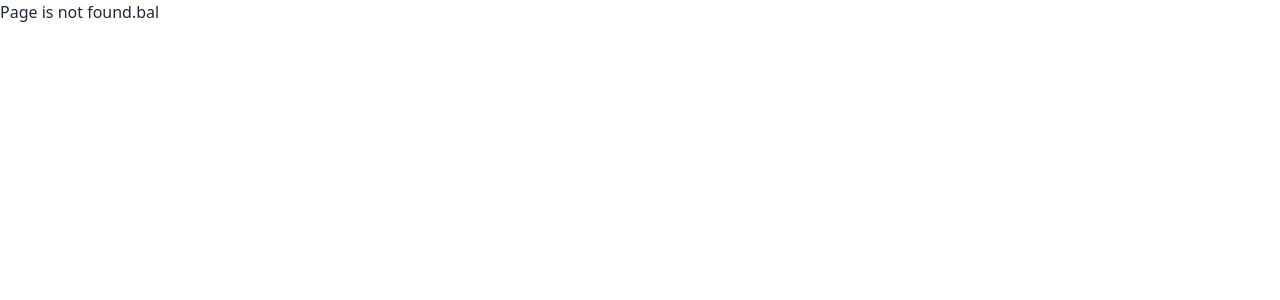
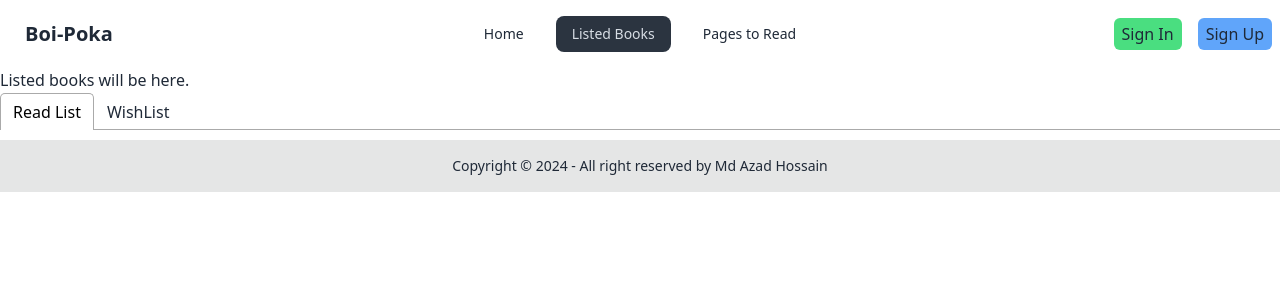
Before and after one commit to Md-Azad/boi-poka, a React (Vite) app: page /listedbooks in a window 1280 px wide. Before the commit this address had no page. Shown: the top 300 px of the page. Built offline with nearby package versions, Linux system fonts and the light colour scheme; a web font is replaced by a local one.

Commit message:
add to read list functionality added

```diff
--- a/package.json
+++ b/package.json
@@ -15,6 +15,7 @@
     "react": "^18.3.1",
     "react-dom": "^18.3.1",
     "react-router-dom": "^6.27.0",
+    "react-tabs": "^6.0.2",
     "sort-by": "^1.2.0"
   },
   "devDependencies": {
--- a/src/components/BookCard/BookCard.jsx
+++ b/src/components/BookCard/BookCard.jsx
@@ -3,8 +3,8 @@ import { Link } from "react-router-dom";
 const BookCard = ({ book }) => {
   const { bookId, image, bookName, author, tags, category } = book;
   return (
-    <Link to={`book/${bookId}`}>
-      <div className="card shadow-xl p-4 border ">
+    <Link to={`/book/${bookId}`}>
+      <div className="card shadow-xl p-4 border max-w-96 my-4 ">
         <div className="bg-gray-200 py-4 rounded-lg">
           <figure className="w-32 h-56 mx-auto">
             <img className="w-full rounded-lg" src={image} alt="Shoes" />
@@ -12,7 +12,7 @@ const BookCard = ({ book }) => {
         </div>
         <div className="space-y-8 my-4">
           <div className="flex gap-4 ">
-            {tags.map((tag, index) => (
+            {tags?.map((tag, index) => (
               <p className="bg-green-100 rounded-md" key={index}>
                 {tag}
               </p>
--- /dev/null
+++ b/src/components/ListedBooks/ListedBooks.jsx
@@ -0,0 +1,41 @@
+import { useEffect, useState } from "react";
+import { Tab, Tabs, TabList, TabPanel } from "react-tabs";
+import "react-tabs/style/react-tabs.css";
+import { getStoredData } from "../../utility/storedata";
+import { useLoaderData } from "react-router-dom";
+import BookCard from "../BookCard/BookCard";
+
+const ListedBooks = () => {
+  const [bookList, setBooks] = useState([]);
+  const allBooks = useLoaderData();
+
+  useEffect(() => {
+    const readBooks = getStoredData();
+    const books = allBooks.filter((book) => readBooks.includes(book.bookId));
+    setBooks(books);
+  }, []);
+
+  return (
+    <div>
+      <h1>Listed books will be here.</h1>
+      <Tabs>
+        <TabList>
+          <Tab>Read List</Tab>
+          <Tab>WishList</Tab>
+        </TabList>
+
+        <TabPanel>
+          {bookList &&
+            bookList.map((book, index) => (
+              <BookCard key={index} book={book}></BookCard>
+            ))}
+        </TabPanel>
+        <TabPanel>
+          <h2>Any content 2</h2>
+        </TabPanel>
+      </Tabs>
+    </div>
+  );
+};
+
+export default ListedBooks;
--- a/src/components/Navbar/Navbar.jsx
+++ b/src/components/Navbar/Navbar.jsx
@@ -4,14 +4,14 @@ const Navbar = () => {
   const headLinks = (
     <>
       <li>
-        <NavLink>Home</NavLink>
+        <NavLink to="/">Home</NavLink>
       </li>
 
       <li>
-        <NavLink>Listed Books</NavLink>
+        <NavLink to="/listedbooks">Listed Books</NavLink>
       </li>
       <li>
-        <NavLink>Pages to Read</NavLink>
+        <NavLink to="/pagetoread">Pages to Read</NavLink>
       </li>
     </>
   );
--- a/src/routes/Routes.jsx
+++ b/src/routes/Routes.jsx
@@ -3,6 +3,7 @@ import MainLayout from "../MainLayout/MainLayout";
 import ErrorPage from "../components/ErrorPage/ErrorPage";
 import Home from "../components/Home/Home";
 import BookDetails from "../components/BookDetails/BookDetails";
+import ListedBooks from "../components/ListedBooks/ListedBooks";
 
 export const router = createBrowserRouter([
   {
@@ -19,6 +20,11 @@ export const router = createBrowserRouter([
         element: <BookDetails></BookDetails>,
         loader: () => fetch("../../public/data/booksData.json"),
       },
+      {
+        path: "/listedbooks",
+        element: <ListedBooks></ListedBooks>,
+        loader: () => fetch("../../public/data/booksData.json"),
+      },
     ],
   },
 ]);
--- a/src/utility/storedata.js
+++ b/src/utility/storedata.js
@@ -20,4 +20,4 @@ const addToReadList = (id) => {
   }
 };
 
-export { addToReadList };
+export { addToReadList, getStoredData };
```
Also changed, not shown: 1 other file (tests, documents, lock files or other folders).
